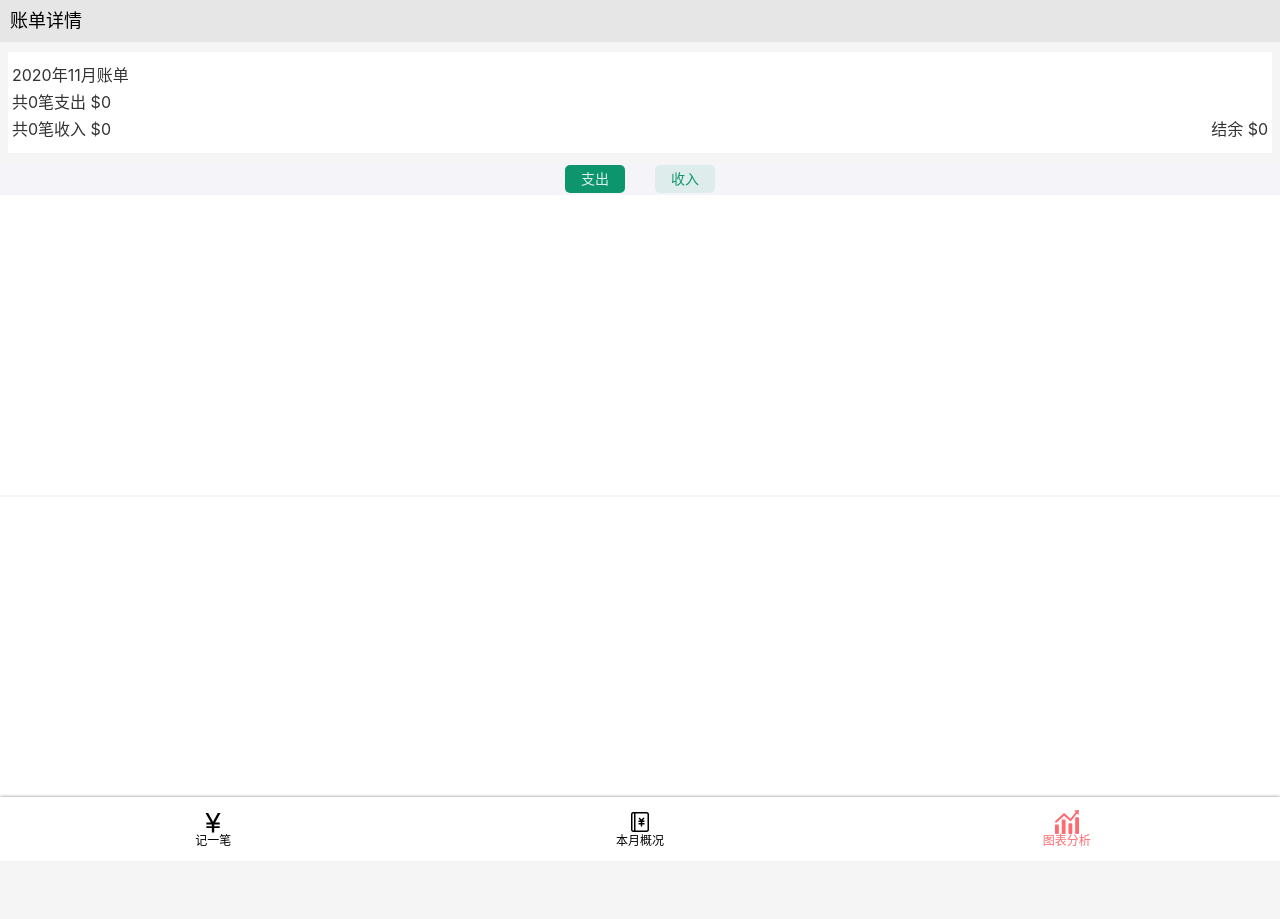
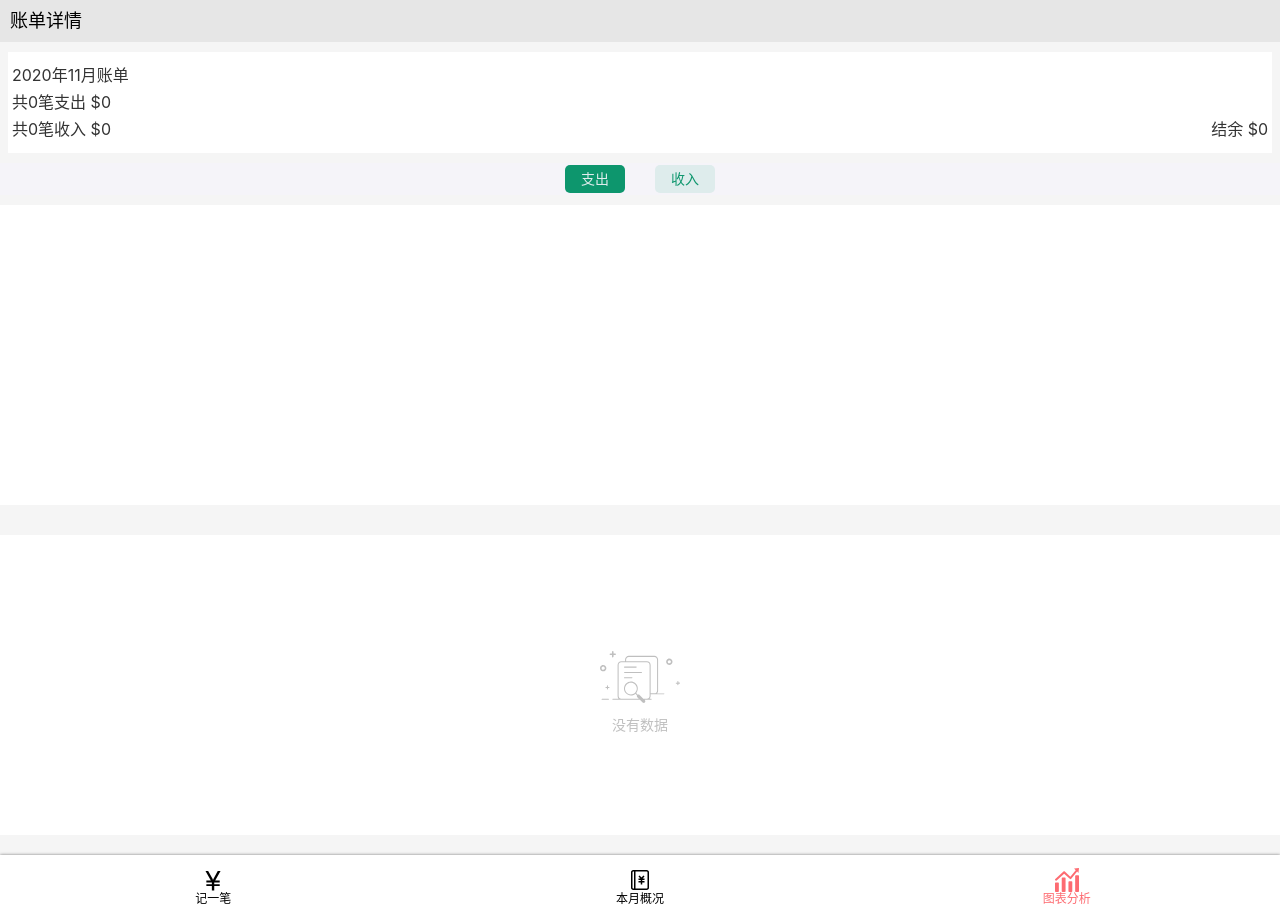
Before and after one commit to Gy-coder/jizhang, a React app: page /chart in a window 1280 px wide. Before the commit the page ends 861 px from the top, so only its background shows below. Built offline with nearby package versions, Linux system fonts and the light colour scheme.

Commit message:
修复bug并添加nodata

```diff
--- a/src/component/Chart/LineChart.tsx
+++ b/src/component/Chart/LineChart.tsx
@@ -1,23 +1,23 @@
-import React from 'react';
-import ReactEcharts from 'echarts-for-react';
-import {recordItemType} from '../../lib/recordItemType';
-import dayjs from 'dayjs';
-import styled from 'styled-components';
-
+import React from "react";
+import ReactEcharts from "echarts-for-react";
+import { recordItemType } from "../../lib/recordItemType";
+import dayjs from "dayjs";
+import styled from "styled-components";
 
 const LineChartWrapper = styled.div`
-  display:flex;
+  display: flex;
   justify-content: center;
   align-items: center;
   background: #ffffff;
-  > div{
+  margin: 10px 0 20px 0;
+  > div {
     width: 100%;
   }
 `;
 type Props = {
-  typeList: recordItemType[],
-  currentType: ('-' | '+')
-}
+  typeList: recordItemType[];
+  currentType: "-" | "+";
+};
 const LineChart: React.FC<Props> = (props: Props) => {
   const xAxisData = [];
   for (let i = 1; i <= dayjs().daysInMonth(); i++) {
@@ -31,39 +31,42 @@ const LineChart: React.FC<Props> = (props: Props) => {
     const date = dayjs(props.typeList[i].createAt).date() - 1;
     amountList[date] += props.typeList[i].amount;
   }
-  const colorArray = props.currentType === '-' ? ['#fb6a74'] : ['#62a2f7'];
+  const colorArray = props.currentType === "-" ? ["#fb6a74"] : ["#62a2f7"];
   return (
     <LineChartWrapper>
       <ReactEcharts
         option={{
           xAxis: {
-            type: 'category',
+            type: "category",
             data: xAxisData,
-            name:'日期'
+            name: "日期",
           },
           yAxis: {},
-          series: [{
-            data: amountList,
-            type: 'line',
-            name:'金额'
-          }],
+          series: [
+            {
+              data: amountList,
+              type: "line",
+              name: "金额",
+            },
+          ],
           color: colorArray,
           grid: {
             x: 50,
             y: 50,
             x2: 50,
             y2: 50,
-            borderWidth: 1
+            borderWidth: 1,
           },
           tooltip: {
-            trigger: 'axis',
+            trigger: "axis",
             axisPointer: {
-              type: 'none'
+              type: "none",
             },
           },
-          formatter: '{b}日:<br/> 金额:{c}'
+          formatter: "{b}日:<br/> 金额:{c}",
         }}
-      /></LineChartWrapper>
+      />
+    </LineChartWrapper>
   );
 };
-export {LineChart};
+export { LineChart };
--- a/src/component/Chart/PieChart.tsx
+++ b/src/component/Chart/PieChart.tsx
@@ -1,24 +1,41 @@
-import React from 'react';
-import ReactEcharts from 'echarts-for-react';
-import {recordItemType} from '../../lib/recordItemType';
-import styled from 'styled-components';
-
+import React from "react";
+import ReactEcharts from "echarts-for-react";
+import { recordItemType } from "../../lib/recordItemType";
+import styled from "styled-components";
+import { Icon } from "../Icon";
 
 type Props = {
-  typeList: recordItemType[],
-  currentType: ('-' | '+')
-}
+  typeList: recordItemType[];
+  currentType: "-" | "+";
+};
 
 const PieChartWrapper = styled.div`
-  display:flex;
+  display: flex;
   justify-content: center;
   align-items: center;
   background: #ffffff;
-  margin-top: 2px;
-  > div{
+  margin: 10px 0 20px 0;
+  > div {
     width: 100%;
   }
 `;
+
+const NoData = styled.div`
+  display: flex;
+  flex-direction: column;
+  justify-content: center;
+  align-items: center;
+  > .nodata-icon {
+    fill: #00000040;
+    width: 5em;
+    height: 5em;
+  }
+  > .nodata-hint {
+    color: #00000040;
+    font-size: 14px;
+  }
+`;
+
 const PieChart: React.FC<Props> = (props: Props) => {
   const legendData: string[] = [];
   for (let i = 0; i < props.typeList.length; i++) {
@@ -33,48 +50,70 @@ const PieChart: React.FC<Props> = (props: Props) => {
       const index = assistArray.indexOf(props.typeList[i].tag.tagName);
       amountData[index].value += props.typeList[i].amount;
     } else {
-      const obj = {name: props.typeList[i].tag.tagName, value: props.typeList[i].amount};
+      const obj = {
+        name: props.typeList[i].tag.tagName,
+        value: props.typeList[i].amount,
+      };
       amountData.push(obj);
       assistArray.push(props.typeList[i].tag.tagName);
     }
   }
   return (
     <PieChartWrapper>
-      <ReactEcharts option={{
+      {amountData.length > 0 ? (
+        <ReactEcharts
+          option={{
             tooltip: {
-          trigger: 'item',
-          formatter: '{b}: {c} ({d}%)'
+              trigger: "item",
+              formatter: "{b}: {c} ({d}%)",
             },
             legend: {
-          orient: 'vertical',
+              orient: "vertical",
               left: 10,
-          data: legendData
+              data: legendData,
             },
             series: [
               {
-            type: 'pie',
-            radius: ['50%', '70%'],
+                type: "pie",
+                radius: ["50%", "70%"],
                 avoidLabelOverlap: false,
                 label: {
                   show: false,
-              position: 'center'
+                  position: "center",
                 },
                 emphasis: {
                   label: {
                     show: true,
-                fontSize: '30',
-                fontWeight: 'bold'
-              }
+                    fontSize: "30",
+                    fontWeight: "bold",
+                  },
                 },
                 labelLine: {
-              show: false
+                  show: false,
                 },
-            data: amountData
-          }
-        ]
-      }}/>
+                data: amountData,
+              },
+            ],
+          }}
+        />
+      ) : (
+        <div
+          style={{
+            width: "100vh",
+            minHeight: 300,
+            display: "flex",
+            alignItems: "center",
+            justifyContent: "center",
+          }}
+        >
+          <NoData>
+            <Icon name="nodata" className="nodata-icon" />
+            <div className="nodata-hint">没有数据</div>
+          </NoData>
+        </div>
+      )}
     </PieChartWrapper>
   );
 };
 
-export {PieChart};
+export { PieChart };
--- a/src/component/Icon.tsx
+++ b/src/component/Icon.tsx
@@ -1,19 +1,28 @@
-import React from 'react';
-import classnames from 'classnames'
-let importAll = (requireContext: __WebpackModuleApi.RequireContext) => requireContext.keys().forEach(requireContext);
-try {importAll(require.context('../icons', true, /\.svg$/));} catch (error) {console.log(error);}
+import React from "react";
+import classnames from "classnames";
+let importAll = (requireContext: __WebpackModuleApi.RequireContext) =>
+  requireContext.keys().forEach(requireContext);
+try {
+  importAll(require.context("../icons", true, /\.svg$/));
+} catch (error) {
+  console.log(error);
+}
 type Props = {
   name: string;
-  type?:string
-}
-const Icon:React.FC<Props> = (props: Props) => {
-  const iconClassName = classnames("icon",props.type === '-' ? 'red' : 'blue')
+  type?: string;
+  className?: string;
+};
+const Icon: React.FC<Props> = (props: Props) => {
+  const iconClassName = classnames(
+    "icon",
+    props.type === "-" ? "red" : "blue",
+    props.className
+  );
   return (
     <svg className={iconClassName}>
-      <use xlinkHref={'#' + props.name}/>
+      <use xlinkHref={"#" + props.name} />
     </svg>
   );
 };
 
-
-export {Icon};
+export { Icon };
--- a/src/component/Layout.tsx
+++ b/src/component/Layout.tsx
@@ -1,26 +1,24 @@
-import React from 'react'
-import {Nav} from "./Nav";
-import styled from 'styled-components';
+import React from "react";
+import { Nav } from "./Nav";
+import styled from "styled-components";
 
 const LayoutWrapper = styled.div`
   display: flex;
   flex-direction: column;
-  height: 100vh;
-  > .LayoutContent{
+  min-height: 100vh;
+  > .LayoutContent {
     flex-grow: 1;
-    display:flex;
+    display: flex;
     flex-direction: column;
   }
-`
-const Layout: React.FC = (props)=>{
+`;
+const Layout: React.FC = (props) => {
   return (
     <LayoutWrapper>
-      <div className='LayoutContent'>
-        {props.children}
-      </div>
+      <div className="LayoutContent">{props.children}</div>
       <Nav />
     </LayoutWrapper>
-  )
-}
+  );
+};
 
-export {Layout}
+export { Layout };
```
Also changed, not shown: src/icons/nodata.svg (added), 1 other file (tests, documents, lock files or other folders). Lines whose indentation alone changed are shown as unchanged.
